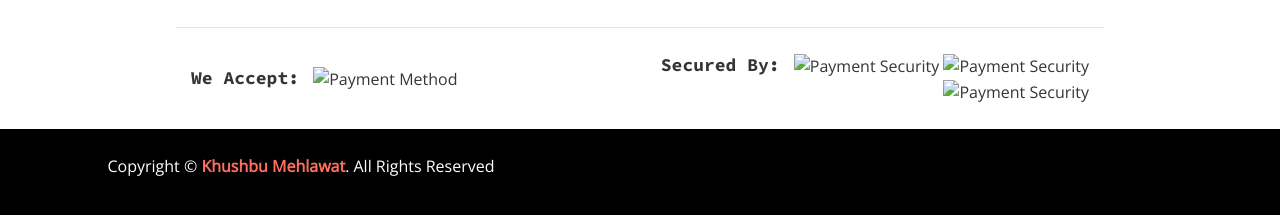
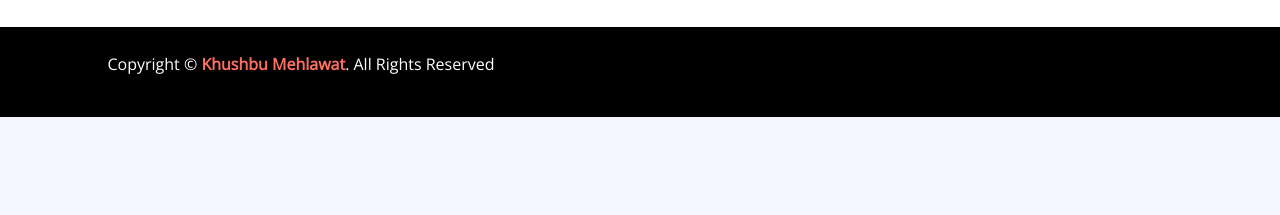
Before and after one commit to KhushbuMehlawat/Mobile_Store, a plain HTML site: page checkout.html in a window 1280 px wide. Shown: the part 1091-1306 px from the top of the page. After the commit the page ends 1208 px from the top, so only its background shows below. Drawn offline with nearby package versions, Linux system fonts and the light colour scheme.

Commit message:
Update checkout.html

```diff
--- a/checkout.html
+++ b/checkout.html
@@ -307,22 +307,7 @@
                     </div>
                 </div>
 
-                <div class="row payment align-items-center">
-                    <div class="col-md-6">
-                        <div class="payment-method">
-                            <h2>We Accept:</h2>
-                            <img src="img/payment-method.png" alt="Payment Method" />
-                        </div>
-                    </div>
-                    <div class="col-md-6">
-                        <div class="payment-security">
-                            <h2>Secured By:</h2>
-                            <img src="img/godaddy.svg" alt="Payment Security" />
-                            <img src="img/norton.svg" alt="Payment Security" />
-                            <img src="img/ssl.svg" alt="Payment Security" />
-                        </div>
-                    </div>
-                </div>
+
             </div>
         </div>
         <!-- Footer End -->
```
